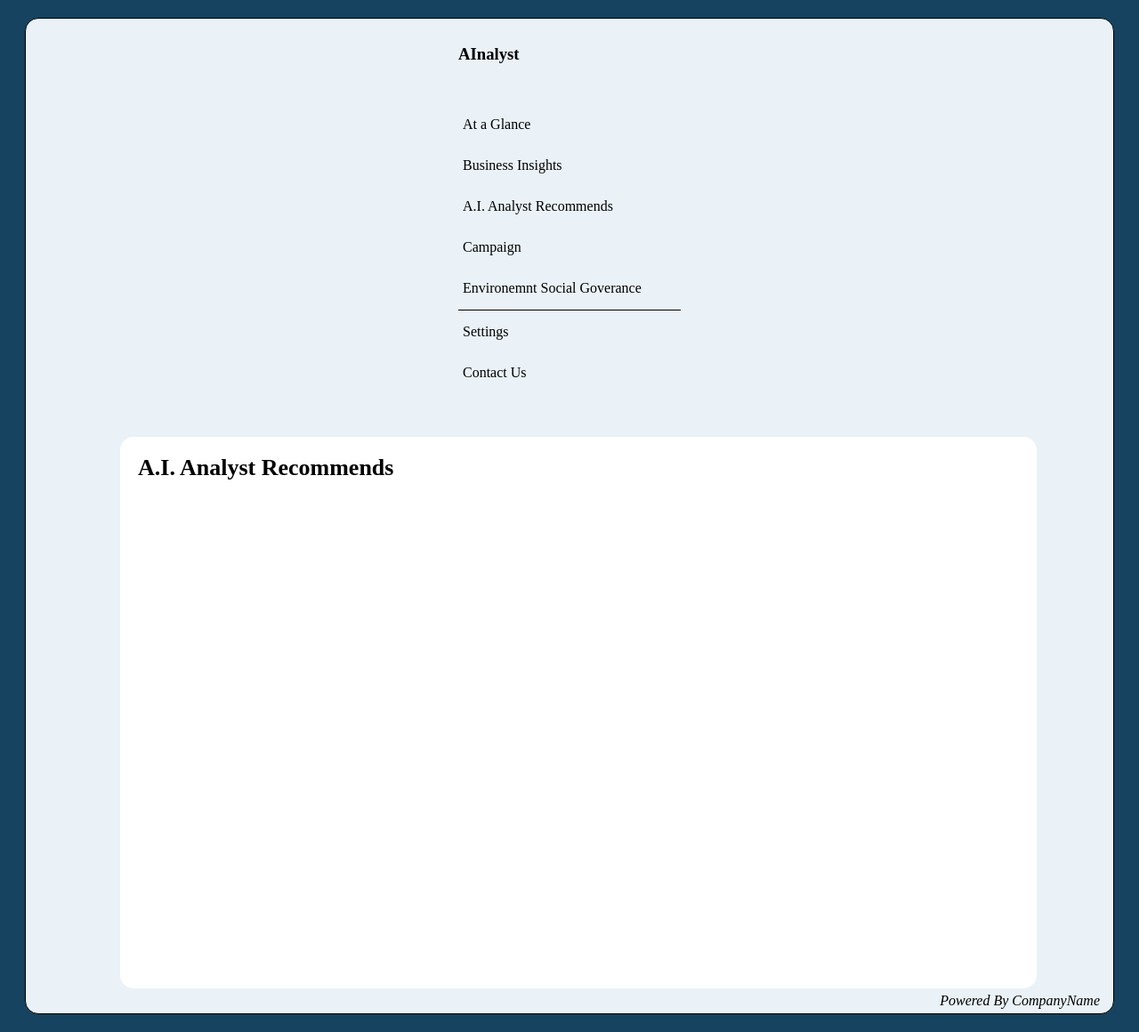
After one commit to ryncii/SprintPOC, a Flask app: template FlaskApp/app/templates/aiAnalyst.html in a window 1280 px wide. The commit adds this page. Shown: the whole page at 89% size. Run offline with Flask 3, Linux system fonts and the light colour scheme; the template is opened without the code that fills it, so the values that code supplies are empty.

Commit message:
Basic Layout

```diff
--- a/FlaskApp/app/__init__.py
+++ b/FlaskApp/app/__init__.py
@@ -11,8 +11,11 @@ def create_app(configuration=Config):
     from app.home import bp as home_bp
     app.register_blueprint(home_bp, url_prefix='/Home')
 
-    from app.financialInsights import bp as finInsights_bp
-    app.register_blueprint(finInsights_bp, url_prefix='/FinancialInsights')
+    from app.businessInsights import bp as bizInsights_bp
+    app.register_blueprint(bizInsights_bp, url_prefix='/BusinessInsights')
+
+    from app.aiAnalyst import bp as aiAnalyst_bp
+    app.register_blueprint(aiAnalyst_bp, url_prefix='/AIAnalyst')
 
     @app.route('/test/')
     def testrun():
--- a/FlaskApp/app/financialInsights/__init__.py
+++ b/FlaskApp/app/aiAnalyst/__init__.py
@@ -4,13 +4,13 @@ import plotly.express as px, plotly.utils as pUtils, json, datetime as dt
 
 from core.interfaceAPI import InterfaceAPI
 
-bp = Blueprint('financialInsights', __name__)
+bp = Blueprint('aiAnalyst', __name__)
 
 @bp.route('/')
 def load():
 
     generalInfo = {}
     generalInfo['Username'] = flaskSession['Username']
-    generalInfo['ActivePage'] = "FinancialInsights"
+    generalInfo['ActivePage'] = "AIAnalyst"
 
-    return render_template('financialInsights.html', GENERAL = generalInfo)
+    return render_template('aiAnalyst.html', GENERAL = generalInfo)
--- /dev/null
+++ b/FlaskApp/app/templates/aiAnalyst.html
@@ -0,0 +1,12 @@
+{% extends 'base.html' %}
+
+{% block content %}
+    <div class="divBoxHome">
+        <div class="divBoxNav"> {% include 'navigation.html' %} </div>
+        <div class="divBoxContent">
+            <h1>A.I. Analyst Recommends</h1>
+        </div>
+        <div class="divBoxFooter">Powered By CompanyName</div>
+    </div>
+
+{% endblock content %}
--- a/FlaskApp/app/templates/base.html
+++ b/FlaskApp/app/templates/base.html
@@ -30,18 +30,26 @@
             border: 1px solid;
         }
 
+        .divBoxFooter{
+            text-align: right;
+            padding: 5px 15px 5px 5px;
+            margin: 0px;
+            font-weight: lighter;
+            font-style: italic;
+        }
+
         .divBoxContent{
             border-radius: 15px;
             background-color:#FFFFFF;
             margin-top: 20px;
-            margin-bottom: 20px;
+            margin-bottom: 0px;
             margin-left: 20px;
             padding: 10px;
             vertical-align: top;
             text-align: left;
             display: inline-block;
-            width: 1010px;
-            height: 700px;
+            min-width: 1010px;
+            min-height: 600px;
         }
 
         /* Section Headers */
@@ -184,6 +192,5 @@
 </head>
 <body class="main">
     {% block content %} {% endblock content %}
-
 </body>
 </html>
--- a/FlaskApp/app/templates/financialInsights.html
+++ b/FlaskApp/app/templates/bizInsights.html
@@ -4,8 +4,9 @@
     <div class="divBoxHome">
         <div class="divBoxNav"> {% include 'navigation.html' %} </div>
         <div class="divBoxContent">
-            <h1>Financial Insights</h1>
+            <h1>Business Insights</h1>
         </div>
+        <div class="divBoxFooter">Powered By CompanyName</div>
     </div>
 
 {% endblock content %}
--- a/FlaskApp/app/templates/home.html
+++ b/FlaskApp/app/templates/home.html
@@ -22,6 +22,7 @@
                 </div>
             </div>
         </div>
+        <div class="divBoxFooter">Powered By CompanyName</div>
     </div>
 
 {% endblock content %}
--- a/FlaskApp/app/templates/navigation.html
+++ b/FlaskApp/app/templates/navigation.html
@@ -9,10 +9,15 @@
         {% else %}
             <a href="{{ url_for('home.load') }}">At a Glance</a><br/>
         {% endif %}
-        {% if pageInfo['ActivePage'] == "FinancialInsights" %}
-            <a class="divBoxNavActive" href="{{ url_for('financialInsights.load') }}">Financial Insights</a><br/>
+        {% if pageInfo['ActivePage'] == "BusinessInsights" %}
+            <a class="divBoxNavActive" href="{{ url_for('bizInsights.load') }}">Business Insights</a><br/>
         {% else %}
-            <a href="{{ url_for('financialInsights.load') }}">Financial Insights</a><br/>
+            <a href="{{ url_for('bizInsights.load') }}">Business Insights</a><br/>
+        {% endif %}
+        {% if pageInfo['ActivePage'] == "AIAnalyst" %}
+            <a class="divBoxNavActive" href="{{ url_for('aiAnalyst.load') }}">A.I. Analyst Recommends</a><br/>
+        {% else %}
+            <a href="{{ url_for('aiAnalyst.load') }}">A.I. Analyst Recommends</a><br/>
         {% endif %}
         <a href="">Campaign</a><br/>
         <a href="">Environemnt Social Goverance</a>
```
Also changed, not shown: FlaskApp/app/businessInsights/__init__.py (added, +16 -0 lines).
